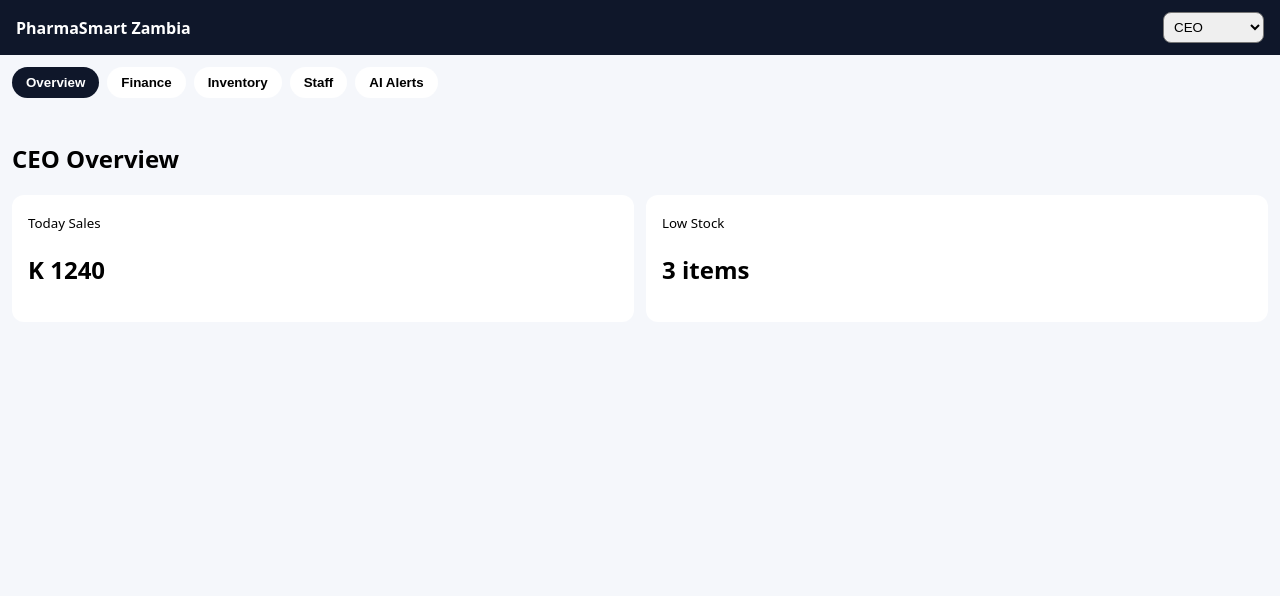
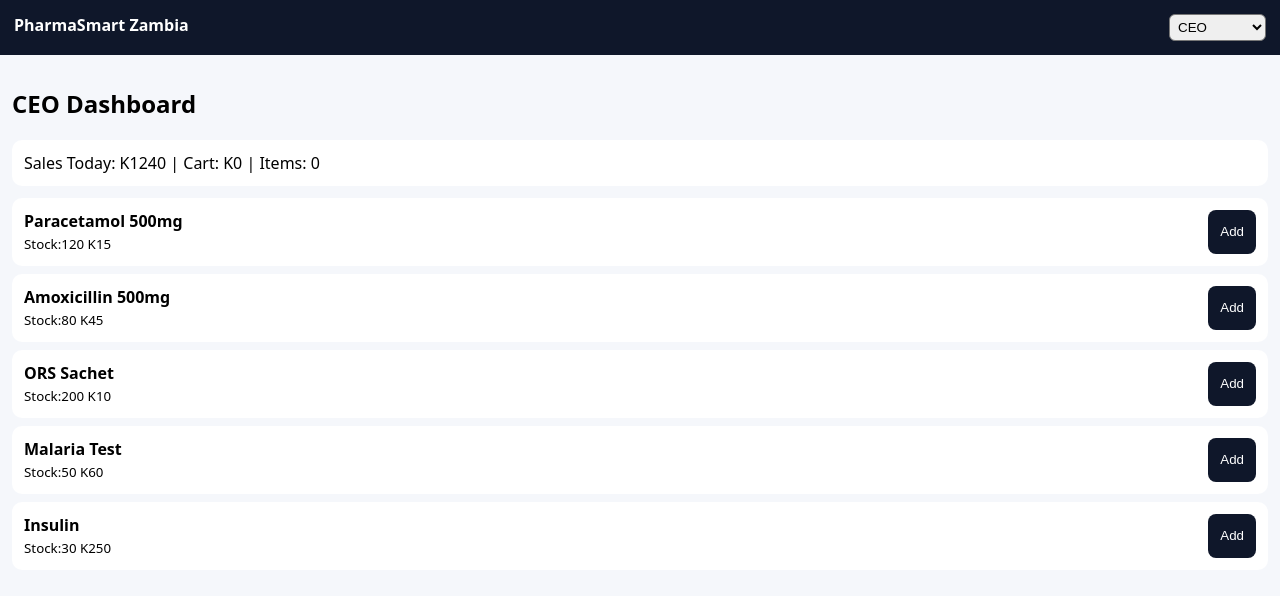
Before and after one commit to balasimike53-ui/pharmasmart, a Next.js app: page / in a window 1280 px wide. Shown: the top 596 px of the page. Built offline with nearby package versions, Linux system fonts and the light colour scheme.

Commit message:
Update page.tsx

```diff
--- a/app/page.tsx
+++ b/app/page.tsx
@@ -1,63 +1,39 @@
 "use client";
 import { useState } from "react";
-type Med = { id:number; name:string; price:number; stock:number; cat:string };
-const MEDS: Med[] = [
-  {id:1,name:"Paracetamol 500mg",price:15,stock:120,cat:"Pain"},
-  {id:2,name:"Amoxicillin 500mg",price:45,stock:80,cat:"Antibiotic"},
-  {id:3,name:"ORS Sachet",price:10,stock:200,cat:"Rehydration"},
-  {id:4,name:"Malaria Rapid Test",price:60,stock:50,cat:"Diagnostic"},
-  {id:5,name:"Insulin",price:250,stock:30,cat:"Diabetes"},
-];
 export default function Page(){
   const [role,setRole]=useState("ceo");
-  const [cart,setCart]=useState<Med[]>([]);
-  const [tab,setTab]=useState("Overview");
-  const addToCart=(m:Med)=>{ setCart([...cart,m]); alert(m.name+" added!") };
-  const total = cart.reduce((s,m)=>s+m.price,0);
-  const tabs = role==="ceo" ? ["Overview","Finance","Inventory","Staff","AI Alerts"] : role==="pharmacist" ? ["Dispense","Inventory","Prescriptions"] : ["Shop","Cart","Orders"];
-  return (
-    <div style={{fontFamily:"system-ui", background:"#f5f7fb", minHeight:"100vh"}}>
-      <div style={{background:"#0f172a", color:"white", padding:"12px 16px", display:"flex", justifyContent:"space-between", alignItems:"center"}}>
+  const [cart,setCart]=useState([]);
+  const meds=[
+    {id:1,name:"Paracetamol 500mg",price:15,stock:120},
+    {id:2,name:"Amoxicillin 500mg",price:45,stock:80},
+    {id:3,name:"ORS Sachet",price:10,stock:200},
+    {id:4,name:"Malaria Test",price:60,stock:50},
+    {id:5,name:"Insulin",price:250,stock:30},
+  ];
+  const total=cart.reduce((s,m)=>s+m.price,0);
+  return(
+    <div style={{fontFamily:"system-ui",background:"#f5f7fb",minHeight:"100vh"}}>
+      <div style={{background:"#0f172a",color:"white",padding:"14px",display:"flex",justifyContent:"space-between"}}>
         <b>PharmaSmart Zambia</b>
-        <select value={role} onChange={e=>setRole(e.target.value)} style={{padding:"6px", borderRadius:"8px", color:"black"}}>
+        <select value={role} onChange={e=>setRole(e.target.value)} style={{color:"black",padding:"4px",borderRadius:"6px"}}>
           <option value="ceo">CEO</option>
           <option value="pharmacist">Pharmacist</option>
           <option value="customer">Customer</option>
         </select>
       </div>
-      <div style={{display:"flex", gap:"8px", padding:"12px", overflowX:"auto"}}>
-        {tabs.map(t=>(
-          <button key={t} onClick={()=>setTab(t)} style={{padding:"8px 14px", borderRadius:"20px", border:"none", background:tab===t?"#0f172a":"white", color:tab===t?"white":"black", fontWeight:"bold"}}>{t}</button>
+      <div style={{padding:"12px"}}>
+        <h2>{role.toUpperCase()} Dashboard</h2>
+        <div style={{background:"white",padding:"12px",borderRadius:"10px",marginBottom:"12px"}}>
+          Sales Today: K{total+1240} | Cart: K{total} | Items: {cart.length}
+        </div>
+        {meds.map(m=>(
+          <div key={m.id} style={{background:"white",padding:"12px",borderRadius:"10px",display:"flex",justifyContent:"space-between",marginBottom:"8px"}}>
+            <div><b>{m.name}</b><br/><small>Stock:{m.stock} K{m.price}</small></div>
+            <button onClick={()=>setCart([...cart,m])} style={{background:"#0f172a",color:"white",border:"none",padding:"8px 12px",borderRadius:"8px"}}>Add</button>
+          </div>
         ))}
-      </div>
-      <div style={{padding:"12px"}}>
-        {tab==="Overview" && (
-          <div>
-            <h2>CEO Overview</h2>
-            <div style={{display:"grid", gridTemplateColumns:"1fr 1fr", gap:"12px"}}>
-              <div style={{background:"white", padding:"16px", borderRadius:"12px"}}><small>Today Sales</small><h2>K {total+1240}</h2></div>
-              <div style={{background:"white", padding:"16px", borderRadius:"12px"}}><small>Low Stock</small><h2>3 items</h2></div>
-            </div>
-          </div>
-        )}
-        {(tab==="Shop" || tab==="Dispense" || tab==="Inventory") && (
-          <div>
-            {MEDS.map(m=>(
-              <div key={m.id} style={{background:"white", padding:"12px", borderRadius:"12px", display:"flex", justifyContent:"space-between", alignItems:"center", marginBottom:"8px"}}>
-                <div><b>{m.name}</b><br/><small>{m.cat} | Stock: {m.stock} | K{m.price}</small></div>
-                <button onClick={()=>addToCart(m)} style={{background:"#0f172a", color:"white", border:"none", padding:"8px 12px", borderRadius:"8px"}}>Add</button>
-              </div>
-            ))}
-          </div>
-        )}
-        {tab==="Cart" && (
-          <div>
-            <h2>Cart - K{total}</h2>
-            {cart.map((c,i)=><div key={i} style={{background:"white", padding:"10px", marginBottom:"6px", borderRadius:"8px"}}>{c.name} - K{c.price}</div>)}
-            {cart.length>0 && <button onClick={()=>{alert("Order placed K"+total); setCart([])}} style={{width:"100%", background:"#16a34a", color:"white", padding:"12px", borderRadius:"10px", border:"none", fontWeight:"bold"}}>Checkout</button>}
-          </div>
-        )}
+        {cart.length>0 && <button onClick={()=>{alert("Order K"+total); setCart([])}} style={{width:"100%",background:"#16a34a",color:"white",padding:"14px",border:"none",borderRadius:"10px",fontWeight:"bold",marginTop:"10px"}}>Checkout K{total}</button>}
       </div>
     </div>
   );
-        }
+}
```
